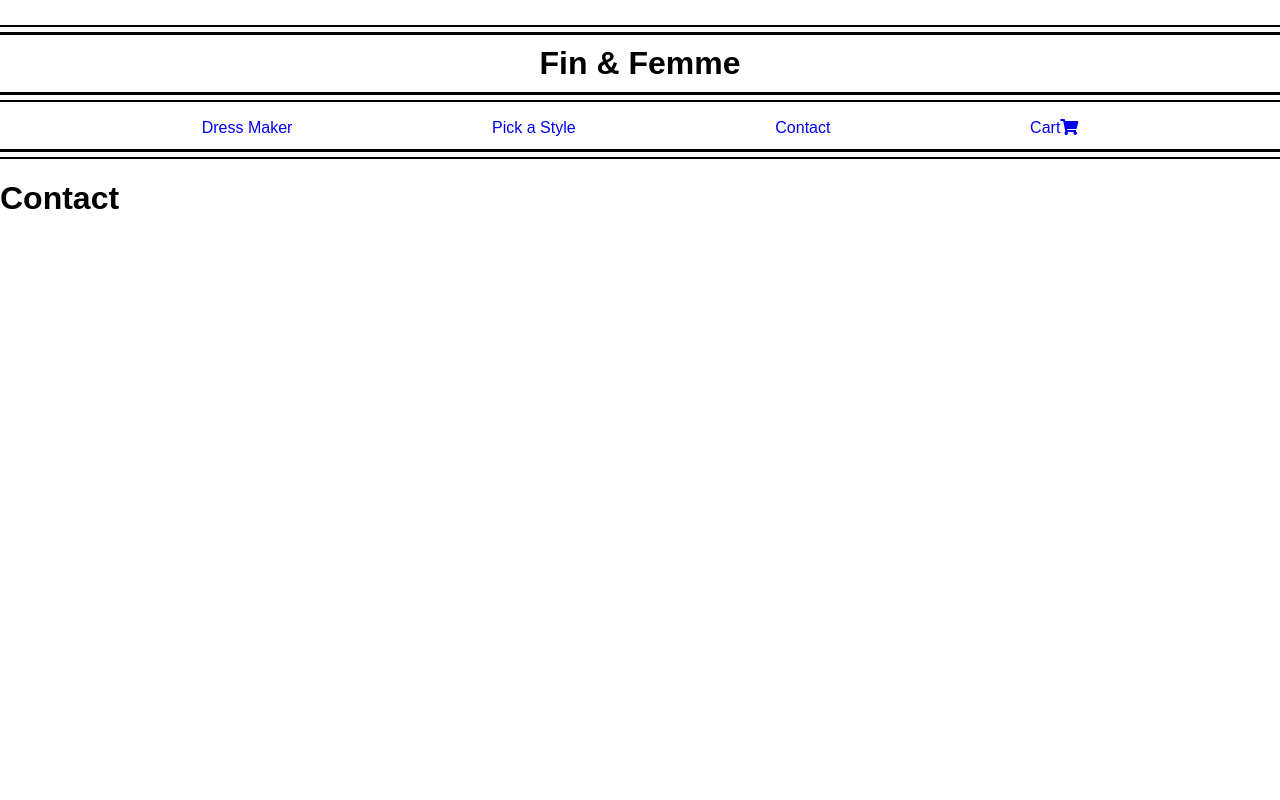
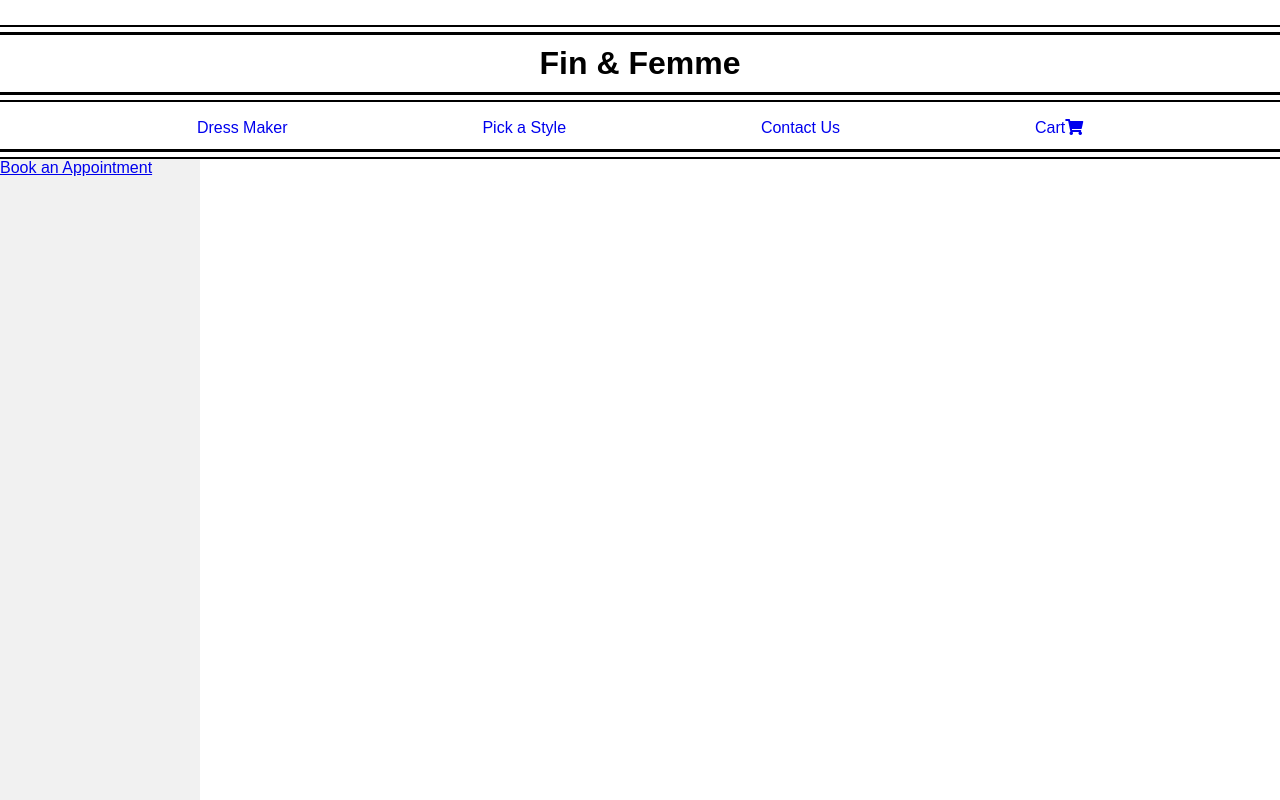
Before and after one commit to nguy2819/Project-for-Corey-WEDDING-DRESS-WEBSITE, a React (Create React App) app: page /contact in a window 1280 px wide. Built offline with nearby package versions, Linux system fonts and the light colour scheme.

Commit message:
added some extra CSS for the nav bar and trying to build the contact us page

```diff
--- a/src/Components/Contact.js
+++ /dev/null
@@ -1,8 +0,0 @@
-import React from 'react';
-import styled from 'styled-components';
-
-export default function Contact(){
-    return (
-        <h1>Contact</h1>
-    )
-};
--- /dev/null
+++ b/src/Components/ContactUs.js
@@ -0,0 +1,29 @@
+import React from 'react';
+import styled from 'styled-components';
+// import EmailUs from './EmailUs';
+
+const SideBar = styled.a`
+    margin: 0;
+    padding: 0;
+    width: 200px;
+    background-color: #f1f1f1;
+    position: fixed;
+    height: 100%;
+    overflow: auto;
+`
+const Content = styled.p`
+    margin-left: 200px;
+    padding: 1px 16px;
+    height: 1000px;
+`
+
+export default function ContactUs(){
+    return (
+        <SideBar>
+            <a href="/book-an-appointment"> Book an Appointment </a>
+            <Content>
+                <p>Book an appointment with a Fin & Femme consultant to help you find the dress of your dreams.</p>
+            </Content>
+        </SideBar>
+    )
+};
--- /dev/null
+++ b/src/Components/EmailUs.js
@@ -0,0 +1,23 @@
+import React from 'react';
+import styled from 'styled-components';
+
+const Content = styled.form`
+    margin-left: 200px;
+    padding: 1px 16px;
+    height: 1000px;
+`
+
+export default function EmailUs(){
+    return (
+        <Content>
+            <h2> Email Us </h2>
+            <form>
+                <label for="fname">First Name</label>
+                <input type="text" id="fname" name="firstname" placeholder="Your name.."/>
+
+                <label for="lname">Last Name</label>
+                <input type="text" id="lname" name="lastname" placeholder="Your last name.."/>
+            </form>
+        </Content>
+    )
+};
--- a/src/Components/Navigation.js
+++ b/src/Components/Navigation.js
@@ -8,6 +8,12 @@ const NavigationStyle = styled.a`
     text-align: center;
     margin-bottom: 10px;
     text-decoration: none;
+    &:hover {
+        background: green;
+        color: white;
+        // transform: scale(1.5, 1.25); //make the navigation bar pop out bigger
+        box-shadow: 5px 5px 5px #888;
+      }
 `
 
 const HeavyLine = styled.div`
--- a/src/Components/TestComponent.js
+++ b/src/Components/TestComponent.js
@@ -1,7 +1,7 @@
 import React from 'react';
 import Header from './Header';
 import Nav from './Navigation';
-import Contact from './Contact';
+import ContactUs from './ContactUs';
 
 //To test new components, NOT THE FINAL PRODUCT
 
@@ -16,8 +16,8 @@ export default function Testing(){
             navigationUrl: '/pick-a-style'
         },
         {
-            navigationText: 'Contact',
-            navigationUrl: 'contact'
+            navigationText: 'Contact Us',
+            navigationUrl: 'contact-us'
         },
         {
             navigationText: 'Cart',
@@ -30,7 +30,7 @@ export default function Testing(){
         <div>
             <Header />
             <Nav navigationItems={elements}/>
-            <Contact />
+            <ContactUs />
         </div>
     )
 }
```
Also changed, not shown: 1 other file (tests, documents, lock files or other folders).
